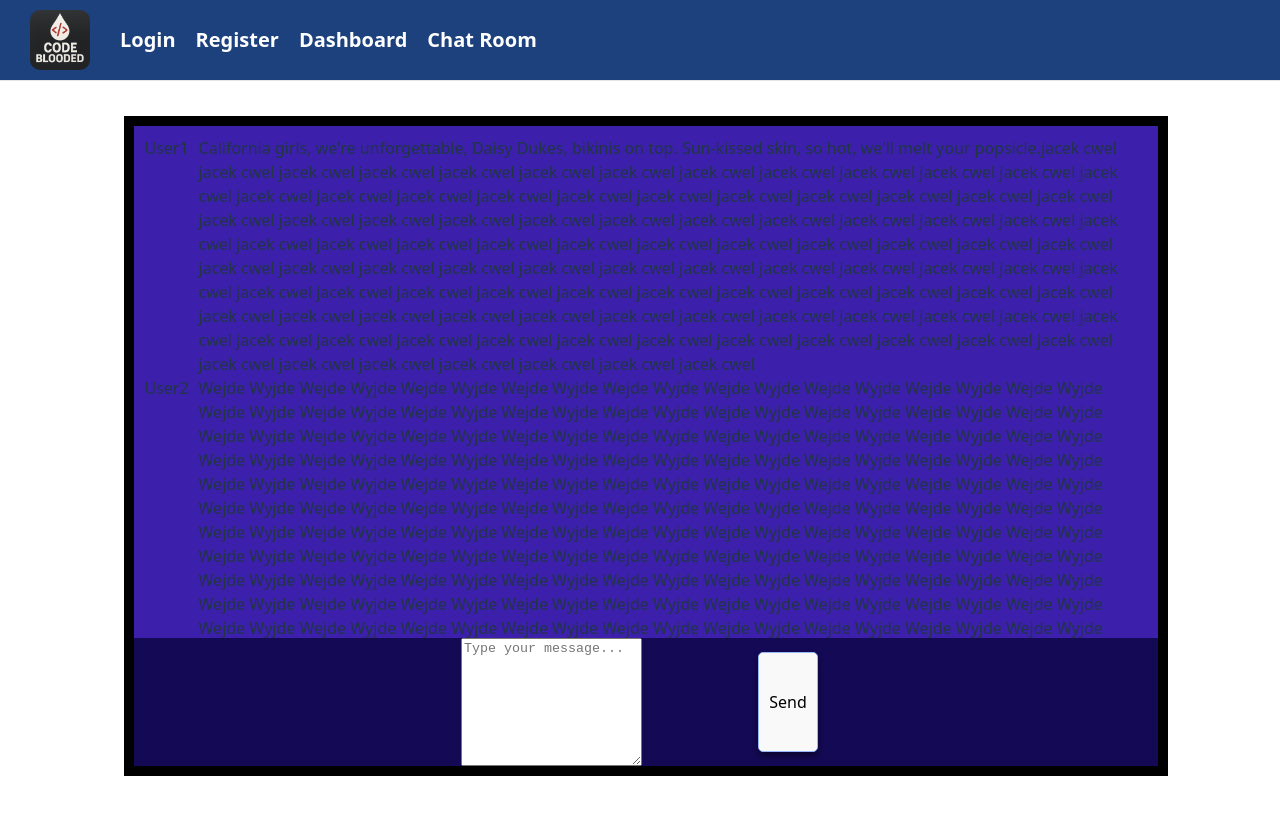
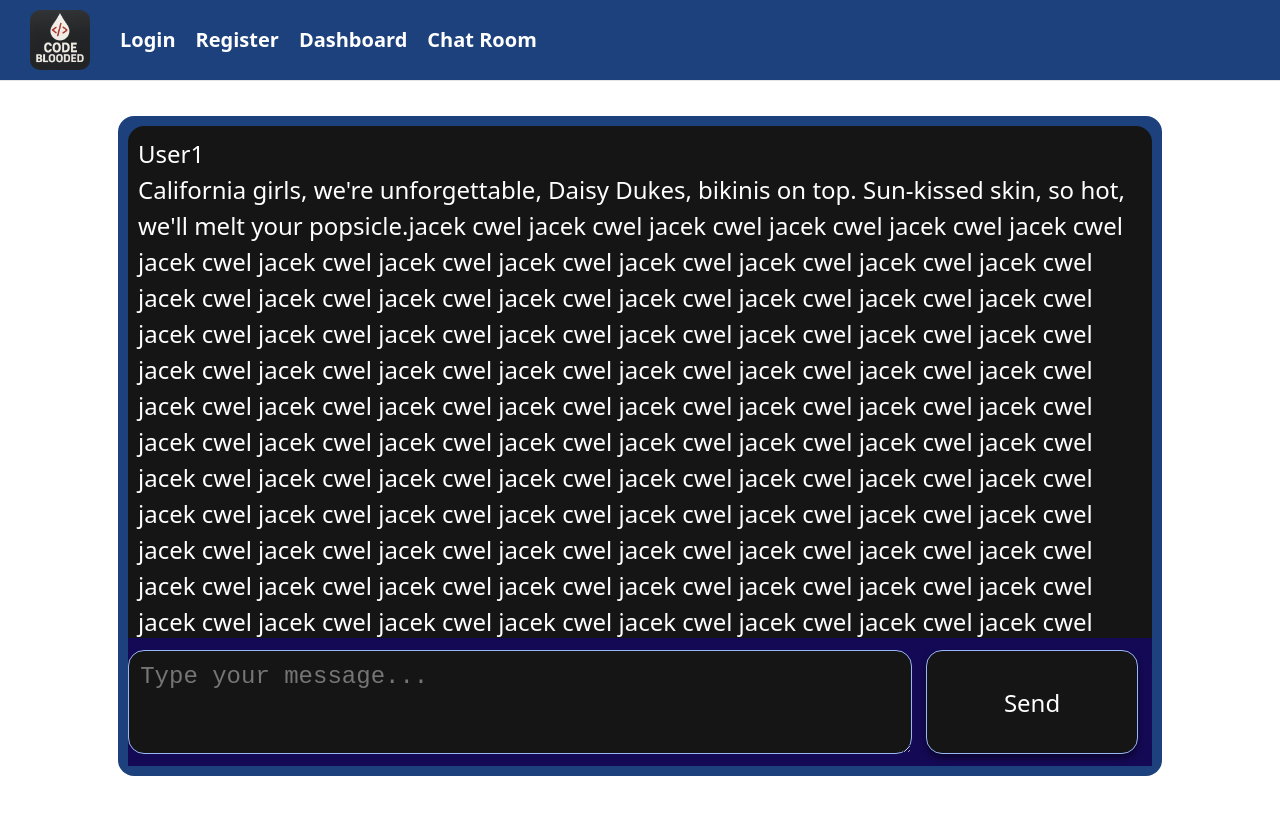
Before and after one commit to CBlooded/TutorialApp-Frontend, a React (Vite) app: page /chat in a window 1280 px wide. Built offline with nearby package versions, Linux system fonts and the light colour scheme.

Commit message:
futhure messenger refactor. Example html structure. Incomplete css.

```diff
--- a/src/App.css
+++ b/src/App.css
@@ -1,4 +1,6 @@
-#root {
+body{
+  display: flex;
+  flex-direction: column;
+  align-items: center;
   justify-content: center;
-  align-items: center;
 }
--- a/src/components/chatRoomMessenger.css
+++ b/src/components/chatRoomMessenger.css
@@ -1,37 +1,76 @@
-.chat-room-container{
+.chat-room-container {
   margin-top: 80px;
 
   width: 80%;
   height: 80%;
   padding: 10px;
 
-    background-color: rgb(0, 0, 0);
+  background-color: #1d417c;
+  border-radius: 1rem;
 }
 
-.chat-room-container .conversation-area{
+.chat-room-container .conversation-area .message {
+  color: white;
+  font-size: 3vh;
+}
+
+.chat-room-container .conversation-area {
+display: flex;
+  flex-direction: column;
+  gap: 3vh;
+
   box-sizing: border-box; /* make sure padding doesnt resize component*/
   padding: 10px;
   height: 80%;
-    overflow-y: scroll;
-    background-color: rgb(60, 32, 171);
+  scrollbar-width: none;
+  overflow-y: auto;
+  background-color: rgb(21, 21, 21);
+  color: white;
+  border-top-left-radius: 1rem;
+  border-top-right-radius: 1rem;
 }
 
-.chat-room-container .conversation-area .message{
+
+.chat-room-container .conversation-area .message {
+
   display: flex;
-    flex-direction: row;
-    gap: 10px;
+  flex-direction: column;
+  /* gap: 10px; */
 }
 
-.chat-room-container .user-input-area{
-     box-sizing: border-box; /* make sure padding doesnt resize component */
-    /* padding: 1px;  */
+.chat-room-container .user-input-area {
+
+  /* box-sizing: border-box;
+  padding: 5px;  */
   height: 20%;
   width: 100%;
   display: flex;
   flex-direction: row;
   justify-content: center;
-    gap: 10%;
-
+  align-items: center;
 
   background-color: rgb(20, 9, 84);
 }
+
+.chat-room-container .user-input-area .user-input {
+    background-color: rgb(21, 21, 21);
+  color: white;
+  flex: 4;
+  padding: 1.4vh;
+  border-radius: 1rem;
+  font-size: 3vh;
+
+  height: 13vh;
+  box-sizing: border-box;
+  border: 0.1vh solid #97b7f8;
+}
+
+.chat-room-container .user-input-area .send-button {
+    background-color: rgb(21, 21, 21);
+  color: white;
+  border-radius: 1rem;
+  border: 0.1vh solid #97b7f8;
+  height: 13vh;
+  flex: 1;
+  font-size: 3vh;
+}
--- a/src/components/login-register-style.css
+++ b/src/components/login-register-style.css
@@ -1,4 +1,5 @@
 .login-form {
+  text-align: center;
   background-color: #1D417C;
   display: flex;
   flex-direction: column;
```
Lines whose indentation alone changed are shown as unchanged.
